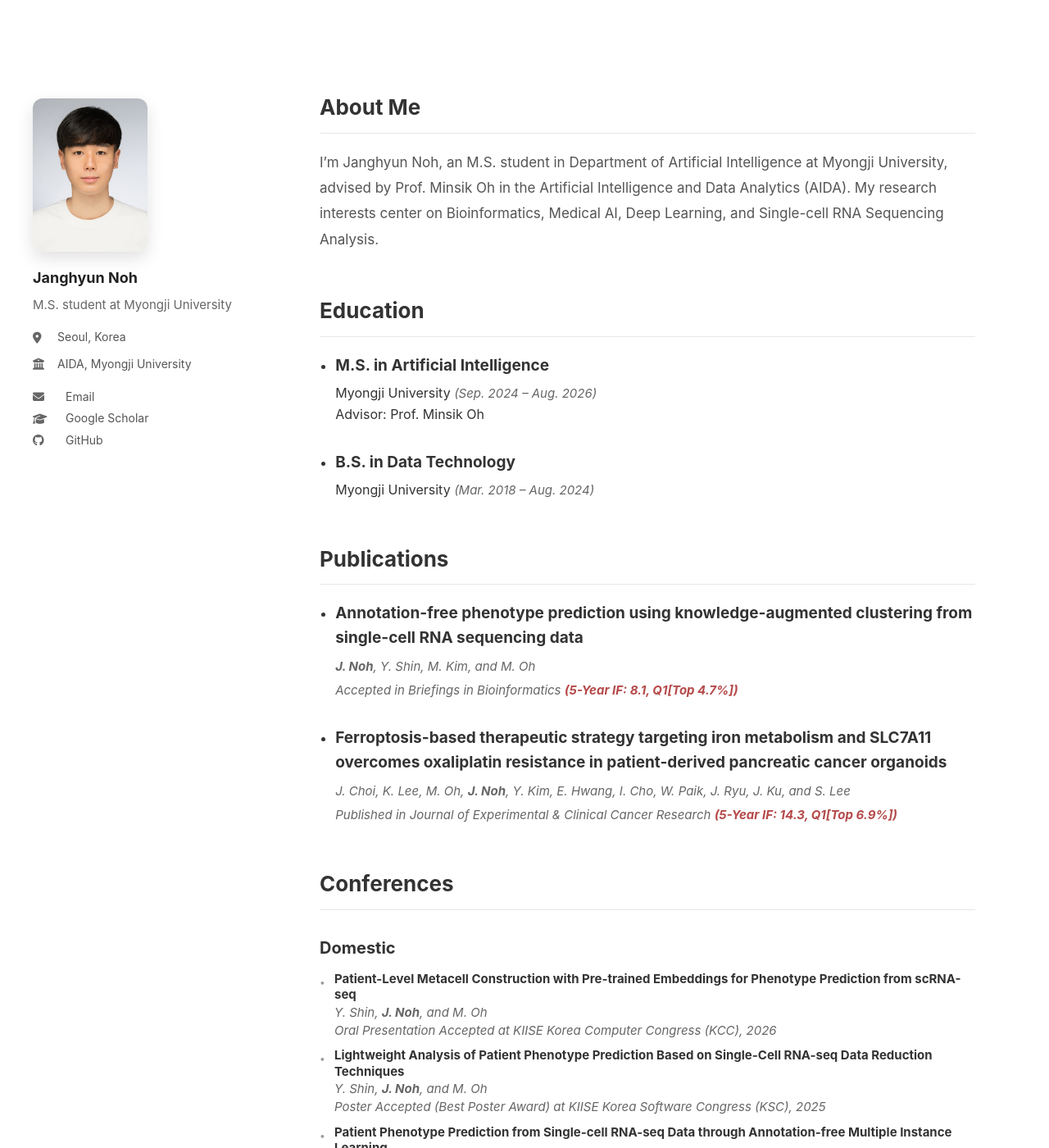
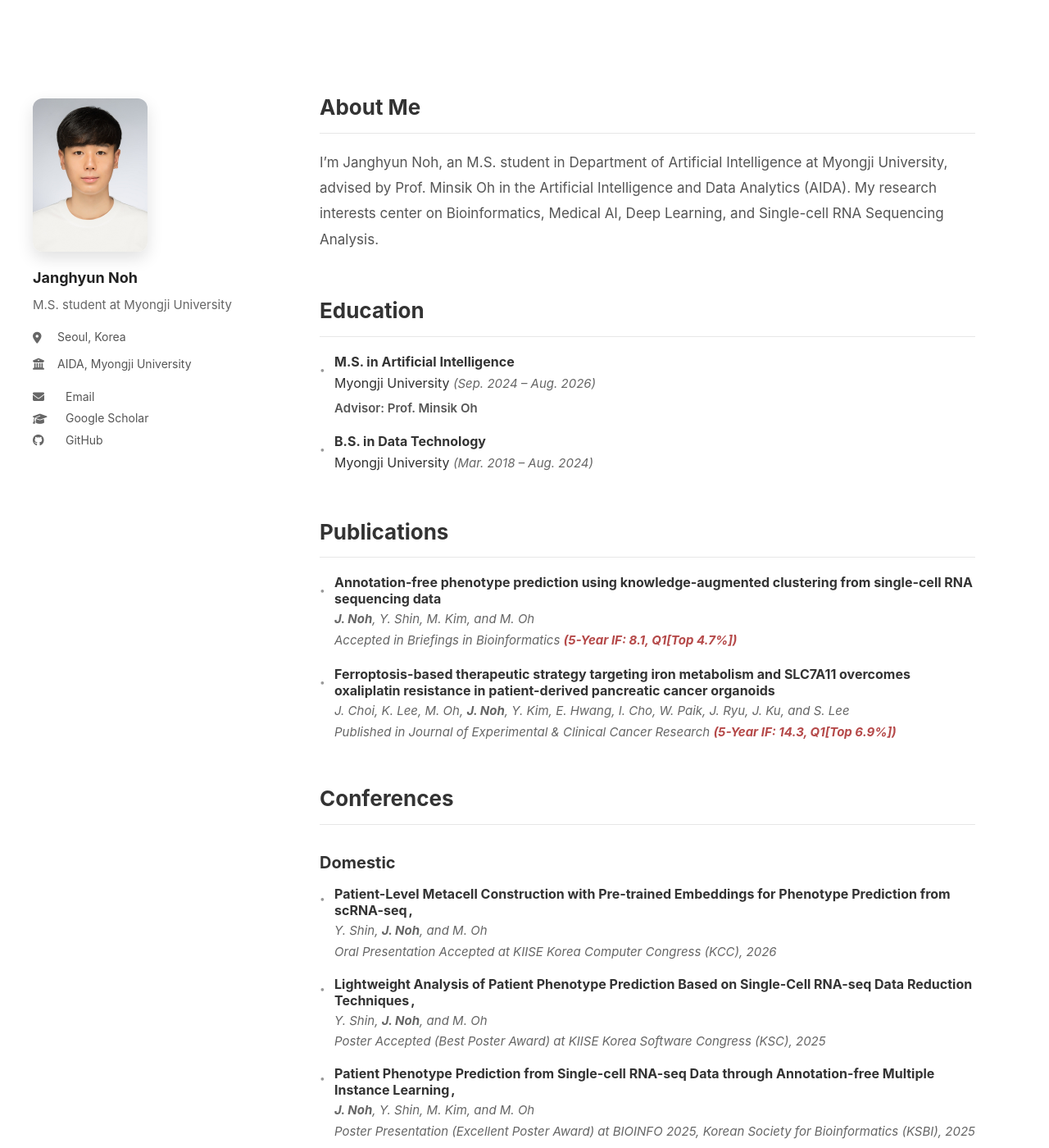
Before and after one commit to janghyunnoh/janghyunnoh.github.io, a Jekyll site: the page built from index.md, in a window 1280 px wide and 1400 px high. Shown: the whole window at 82% size. Built offline with Jekyll 4.4.1, drawn with Linux system fonts in a browser that asks for light colours.

Commit message:
Unify section list layout and conference spacing

```diff
--- a/assets/css/profile.css
+++ b/assets/css/profile.css
@@ -136,10 +136,65 @@ body {
     text-decoration: underline;
 }
 
-.main-content ul {
+...main-content ul {
     list-style: disc;
     --list-indent: 1.2em;
     padding-left: var(--list-indent);
+}
+
+.main-content .section-list {
+    list-style: none;
+    padding-left: 0;
+    margin: 0;
+}
+
+.main-content .section-list > li {
+    position: relative;
+    margin-bottom: 20px;
+    padding-left: 18px;
+}
+
+.main-content .section-list > li::before {
+    content: "•";
+    position: absolute;
+    left: 0;
+    top: 0.8em;
+    color: #999;
+    font-size: 12px;
+}
+
+.main-content .section-list > li strong {
+    display: block;
+    font-size: 16px;
+    margin-bottom: 4px;
+    color: #333;
+    line-height: 1.25;
+}
+
+.main-content .section-list .entry-authors,
+.main-content .section-list .entry-venue,
+.main-content .section-list .education-advisor {
+    display: block;
+    margin: 0;
+    font-size: 15px;
+    color: #666;
+    line-height: 1.45;
+}
+
+.main-content .section-list .entry-authors,
+.main-content .section-list .entry-venue {
+    font-style: italic;
+}
+
+.main-content .section-list .entry-venue {
+    margin-top: 4px;
+}
+
+.main-content .section-list .education-advisor {
+    margin-top: 6px;
+    font-style: normal;
+    color: #555;
+    font-weight: 600;
 }
 
 .main-content li {
@@ -165,12 +220,12 @@ body {
 }
 
 .main-content .conference-list {
-    margin: 0 0 18px;
+    margin: 0 0 20px;
     padding-left: 0;
 }
 
 .main-content .conference-list > li {
-    margin-bottom: 10px;
+    margin-bottom: 18px;
     position: relative;
     list-style: none;
     display: block;
@@ -181,43 +236,32 @@ body {
     content: "•";
     position: absolute;
     left: 0;
-    top: 0.35em;
+    top: 0.5em;
     color: #999;
     font-size: 12px;
 }
 
-.main-content .conference-list strong,
-.main-content .conference-list .entry-authors,
-.main-content .conference-list .entry-venue {
-    display: block;
-}
-
-.main-content .conference-list .entry-title,
-.main-content .conference-list strong {
+.main-content .conference-list .entry-title {
     font-weight: 700;
-    font-size: 15px;
+    font-size: 16px;
     color: #333;
     display: block;
-    margin-bottom: 2px;
-    line-height: 1.3;
-}
-
-.main-content .conference-list .entry-title::after {
-    content: none;
+    margin-bottom: 4px;
+    line-height: 1.25;
 }
 
 .main-content .conference-list .entry-authors,
 .main-content .conference-list .entry-venue {
     display: block;
     margin: 0;
-    font-size: 14px;
+    font-size: 15px;
     color: #666;
-    line-height: 1.35;
+    line-height: 1.45;
 }
 
 .main-content .conference-list .entry-venue {
     font-style: italic;
-    margin-top: 2px;
+    margin-top: 4px;
 }
 
 /* Keep author name on one line and reduce blank gaps */
--- a/index.md
+++ b/index.md
@@ -9,20 +9,30 @@ I'm Janghyun Noh, an M.S. student in Department of Artificial Intelligence at My
 
 ## Education
 
-- **M.S. in Artificial Intelligence** Myongji University <span class="education-period"><em>(Sep. 2024 – Aug. 2026)</em></span>
-  <div class="entry-authors">Advisor: Prof. Minsik Oh</div>
-
-- **B.S. in Data Technology** Myongji University <span class="education-period"><em>(Mar. 2018 – Aug. 2024)</em></span>
+<ul class="section-list">
+  <li>
+    <strong>M.S. in Artificial Intelligence</strong> Myongji University <span class="education-period"><em>(Sep. 2024 – Aug. 2026)</em></span>
+    <div class="education-advisor">Advisor: Prof. Minsik Oh</div>
+  </li>
+  <li>
+    <strong>B.S. in Data Technology</strong> Myongji University <span class="education-period"><em>(Mar. 2018 – Aug. 2024)</em></span>
+  </li>
+</ul>
 
 ## Publications
 
-- **Annotation-free phenotype prediction using knowledge-augmented clustering from single-cell RNA sequencing data**
-  <div class="entry-authors"><em><span class="author-name">J. Noh</span>, Y. Shin, M. Kim, and M. Oh</em></div>
-  <div class="entry-venue"><em>Accepted in Briefings in Bioinformatics <span class="impact">(5-Year IF: 8.1, Q1[Top 4.7%])</span></em></div>
-
-- **Ferroptosis-based therapeutic strategy targeting iron metabolism and SLC7A11 overcomes oxaliplatin resistance in patient-derived pancreatic cancer organoids**
-  <div class="entry-authors"><em>J. Choi, K. Lee, M. Oh, <span class="author-name">J. Noh</span>, Y. Kim, E. Hwang, I. Cho, W. Paik, J. Ryu, J. Ku, and S. Lee</em></div>
-  <div class="entry-venue"><em>Published in Journal of Experimental & Clinical Cancer Research <span class="impact">(5-Year IF: 14.3, Q1[Top 6.9%])</span></em></div>
+<ul class="section-list">
+  <li>
+    <strong>Annotation-free phenotype prediction using knowledge-augmented clustering from single-cell RNA sequencing data</strong>
+    <div class="entry-authors"><em><span class="author-name">J. Noh</span>, Y. Shin, M. Kim, and M. Oh</em></div>
+    <div class="entry-venue"><em>Accepted in Briefings in Bioinformatics <span class="impact">(5-Year IF: 8.1, Q1[Top 4.7%])</span></em></div>
+  </li>
+  <li>
+    <strong>Ferroptosis-based therapeutic strategy targeting iron metabolism and SLC7A11 overcomes oxaliplatin resistance in patient-derived pancreatic cancer organoids</strong>
+    <div class="entry-authors"><em>J. Choi, K. Lee, M. Oh, <span class="author-name">J. Noh</span>, Y. Kim, E. Hwang, I. Cho, W. Paik, J. Ryu, J. Ku, and S. Lee</em></div>
+    <div class="entry-venue"><em>Published in Journal of Experimental & Clinical Cancer Research <span class="impact">(5-Year IF: 14.3, Q1[Top 6.9%])</span></em></div>
+  </li>
+</ul>
 
 ## Conferences
 
```
